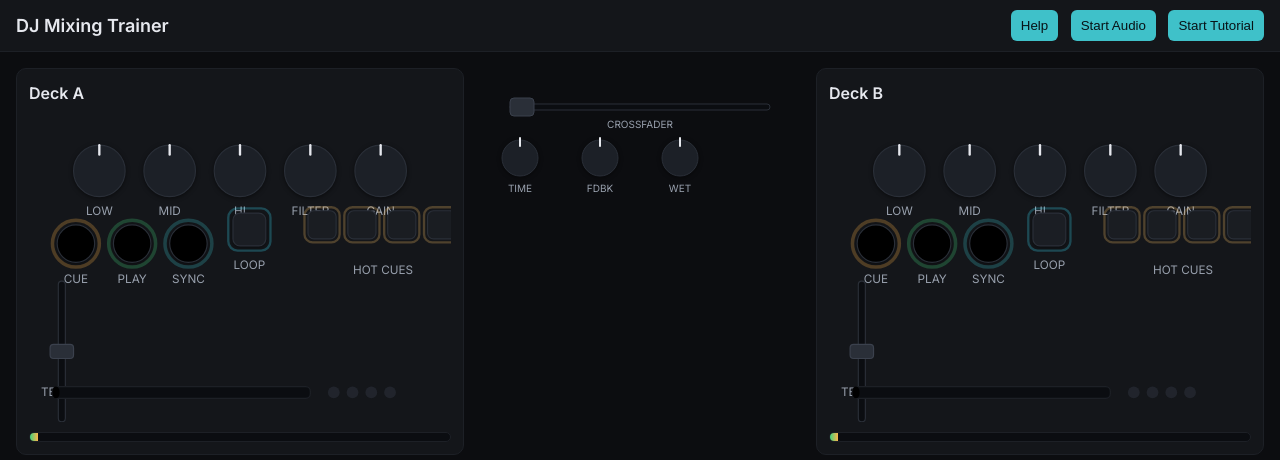
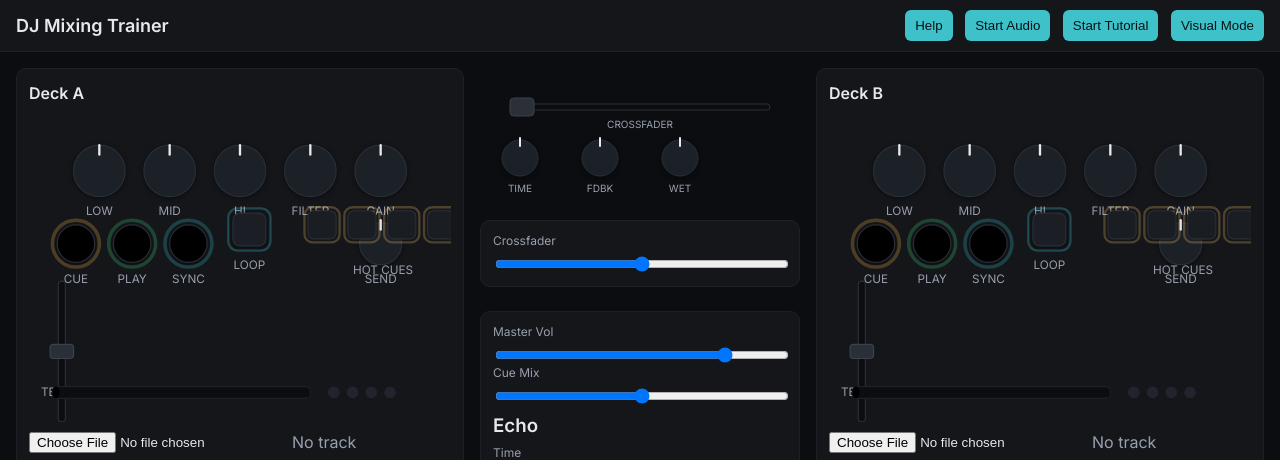
Before and after one commit to 199-bio/dj-mixing-trainer, a plain HTML site: page index.html in a window 1280 px wide. Shown: the top 460 px of the page. Drawn offline with Linux system fonts and the light colour scheme.

Commit message:
Interactive SVG controls + Visual Mode toggle; tutorial fixes

```diff
--- a/index.html
+++ b/index.html
@@ -9,13 +9,14 @@
     <link href="https://fonts.googleapis.com/css2?family=Inter:wght@400;600&display=swap" rel="stylesheet">
     <link rel="stylesheet" href="styles.css" />
   </head>
-  <body class="visual">
+  <body>
     <header class="topbar">
       <h1>DJ Mixing Trainer</h1>
       <div class="actions">
         <button id="helpBtn" title="Show help">Help</button>
         <button id="startAudioBtn" title="Initialize audio">Start Audio</button>
         <button id="startTutorialBtn" title="Start guided tutorial">Start Tutorial</button>
+        <button id="toggleVisual" title="Toggle non-interactive visual mode">Visual Mode</button>
       </div>
     </header>
 
@@ -45,6 +46,11 @@
             <g class="knob" data-role="gain" transform="translate(300,46)">
               <circle r="22" class="knob-face"/><line y1="-14" y2="-22" class="knob-pointer"/>
               <text y="38" class="label">GAIN</text>
+            </g>
+            <!-- Send (Echo) -->
+            <g class="knob" data-role="send-delay" transform="translate(300,108)">
+              <circle r="18" class="knob-face"/><line y1="-12" y2="-20" class="knob-pointer"/>
+              <text y="34" class="label">SEND</text>
             </g>
             <!-- Transport buttons -->
             <g class="button" data-role="cue" transform="translate(40,108)">
@@ -218,6 +224,7 @@
             <g class="knob" data-role="eq-high" transform="translate(180,46)"><circle r="22" class="knob-face"/><line y1="-14" y2="-22" class="knob-pointer"/><text y="38" class="label">HI</text></g>
             <g class="knob" data-role="filter" transform="translate(240,46)"><circle r="22" class="knob-face"/><line y1="-14" y2="-22" class="knob-pointer"/><text y="38" class="label">FILTER</text></g>
             <g class="knob" data-role="gain" transform="translate(300,46)"><circle r="22" class="knob-face"/><line y1="-14" y2="-22" class="knob-pointer"/><text y="38" class="label">GAIN</text></g>
+            <g class="knob" data-role="send-delay" transform="translate(300,108)"><circle r="18" class="knob-face"/><line y1="-12" y2="-20" class="knob-pointer"/><text y="34" class="label">SEND</text></g>
             <!-- Transport -->
             <g class="button" data-role="cue" transform="translate(40,108)"><circle r="16" class="btn-face"/><circle r="20" class="led-ring led-orange"/><text y="34" class="label">CUE</text></g>
             <g class="button" data-role="play" transform="translate(88,108)"><circle r="16" class="btn-face"/><circle r="20" class="led-ring led-green"/><text y="34" class="label">PLAY</text></g>
```
